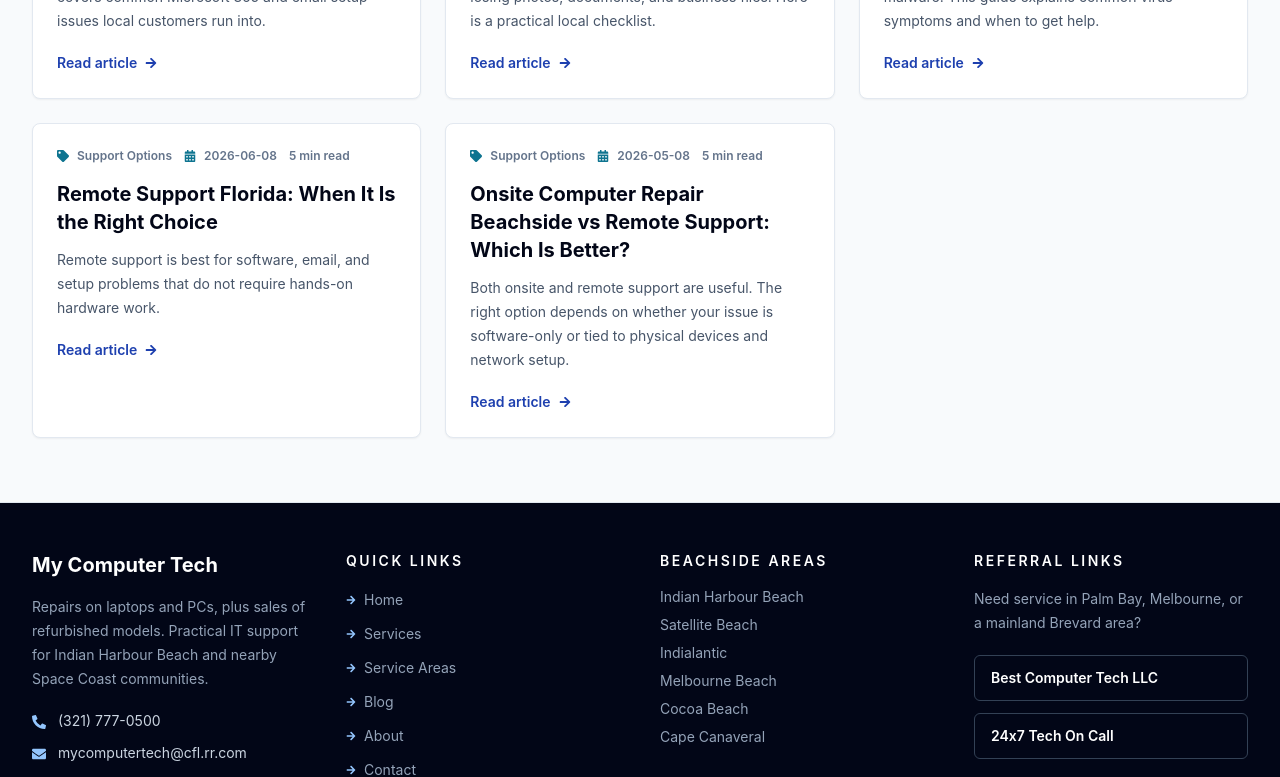
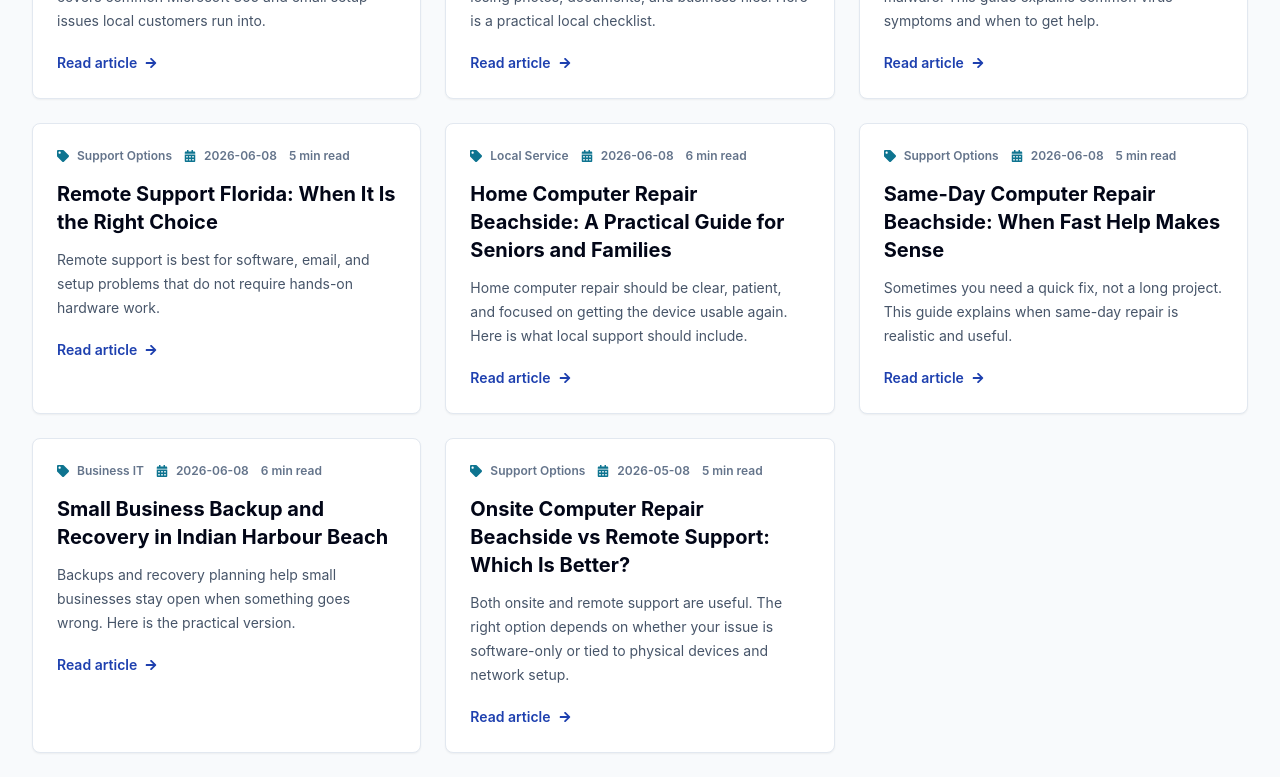
Before and after one commit to nomadghibi/mycomputertech, a React (Vite) app: page /blog in a window 1280 px wide. Shown: the part 2700-3477 px from the top of the page. Built offline with nearby package versions, Linux system fonts and the light colour scheme; no server answers.

Commit message:
Add home repair and same-day SEO blog posts

```diff
--- a/src/data/blogPosts.js
+++ b/src/data/blogPosts.js
@@ -594,6 +594,87 @@ export const blogPosts = [
     ],
   },
   {
+    slug: 'home-computer-repair-beachside-for-seniors',
+    title: 'Home Computer Repair Beachside: A Practical Guide for Seniors and Families',
+    excerpt:
+      'Home computer repair should be clear, patient, and focused on getting the device usable again. Here is what local support should include.',
+    description:
+      'Need home computer repair beachside? Learn what practical help looks like for seniors and families who want local computer support.',
+    keywords:
+      'home computer repair beachside, senior computer help Indian Harbour Beach, local computer repair near me, computer repair at home, beachside computer support',
+    publishedDate: '2026-06-08',
+    category: 'Local Service',
+    readTime: '6 min read',
+    content: [
+      {
+        heading: 'Start with the problem the user actually sees',
+        body: 'Home users usually want help with a slow system, printer issue, email problem, or a computer that simply stopped behaving normally. A good service call begins with that real-world issue.',
+      },
+      {
+        heading: 'Patient explanations matter',
+        body: 'Seniors and families benefit from support that avoids jargon and explains the next step in plain language. That makes the repair experience easier to trust and easier to repeat when needed.',
+      },
+      {
+        heading: 'Home repair often includes more than one device',
+        body: 'Printers, Wi-Fi, email, tablets, and secondary devices can all be part of the setup. A good home visit should check the full picture, not just the main computer.',
+      },
+    ],
+  },
+  {
+    slug: 'same-day-computer-repair-beachside',
+    title: 'Same-Day Computer Repair Beachside: When Fast Help Makes Sense',
+    excerpt:
+      'Sometimes you need a quick fix, not a long project. This guide explains when same-day repair is realistic and useful.',
+    description:
+      'Looking for same-day computer repair beachside? Learn which problems are good candidates for fast local service and which need more time.',
+    keywords:
+      'same day computer repair beachside, fast computer repair beachside, computer repairs near me, local computer repair near me, urgent computer help',
+    publishedDate: '2026-06-08',
+    category: 'Support Options',
+    readTime: '5 min read',
+    content: [
+      {
+        heading: 'Fast repair works best for clear, narrow issues',
+        body: 'A same-day visit is most realistic when the problem is easy to identify, such as a printer connection issue, email problem, or a laptop that will not boot for a simple reason.',
+      },
+      {
+        heading: 'Complex problems may need follow-up',
+        body: 'If the machine has hardware damage, data loss, or multiple overlapping issues, the first visit may be diagnostic rather than a full repair.',
+      },
+      {
+        heading: 'Clear expectations help the process',
+        body: 'Same-day service is most useful when the customer can describe the issue clearly and the repair scope is realistic from the start.',
+      },
+    ],
+  },
+  {
+    slug: 'small-business-backup-recovery-indian-harbour-beach',
+    title: 'Small Business Backup and Recovery in Indian Harbour Beach',
+    excerpt:
+      'Backups and recovery planning help small businesses stay open when something goes wrong. Here is the practical version.',
+    description:
+      'Need small business backup and recovery in Indian Harbour Beach? Learn how to protect files, email, and operations before trouble starts.',
+    keywords:
+      'small business backup Indian Harbour Beach, backup and recovery beachside, office data backup, business file recovery, practical IT support',
+    publishedDate: '2026-06-08',
+    category: 'Business IT',
+    readTime: '6 min read',
+    content: [
+      {
+        heading: 'Backups should be routine, not emergency-only',
+        body: 'Small businesses are better protected when backups happen regularly instead of only after a failure or scare.',
+      },
+      {
+        heading: 'Think beyond one computer',
+        body: 'Office email, shared files, printers, and cloud accounts can all matter to recovery. A good plan considers the whole workflow.',
+      },
+      {
+        heading: 'Recovery planning reduces downtime',
+        body: 'When a device fails or files go missing, having backups and a recovery path already defined makes the repair process much less disruptive.',
+      },
+    ],
+  },
+  {
     slug: 'onsite-computer-repair-beachside-vs-remote-support',
     title: 'Onsite Computer Repair Beachside vs Remote Support: Which Is Better?',
     excerpt:
--- a/src/pages/ServiceAreas.jsx
+++ b/src/pages/ServiceAreas.jsx
@@ -122,6 +122,18 @@ const localSearchLinks = [
   {
     label: 'Remote support Florida',
     to: '/blog/remote-support-florida-when-to-use-it',
+  },
+  {
+    label: 'Home computer repair beachside',
+    to: '/blog/home-computer-repair-beachside-for-seniors',
+  },
+  {
+    label: 'Same-day computer repair beachside',
+    to: '/blog/same-day-computer-repair-beachside',
+  },
+  {
+    label: 'Small business backup Indian Harbour Beach',
+    to: '/blog/small-business-backup-recovery-indian-harbour-beach',
   },
 ];
 
```
Also changed, not shown: 1 other file (tests, documents, lock files or other folders).
